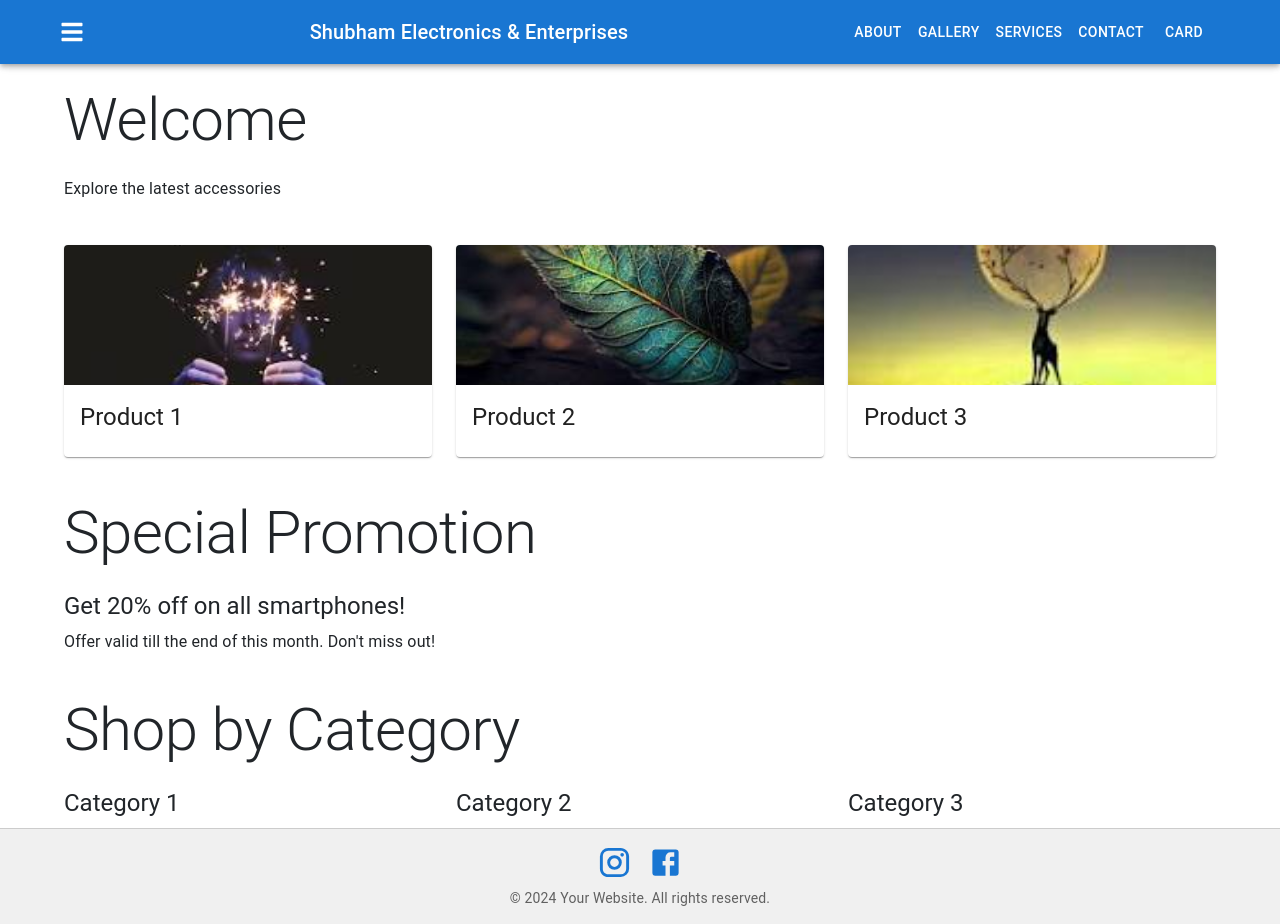
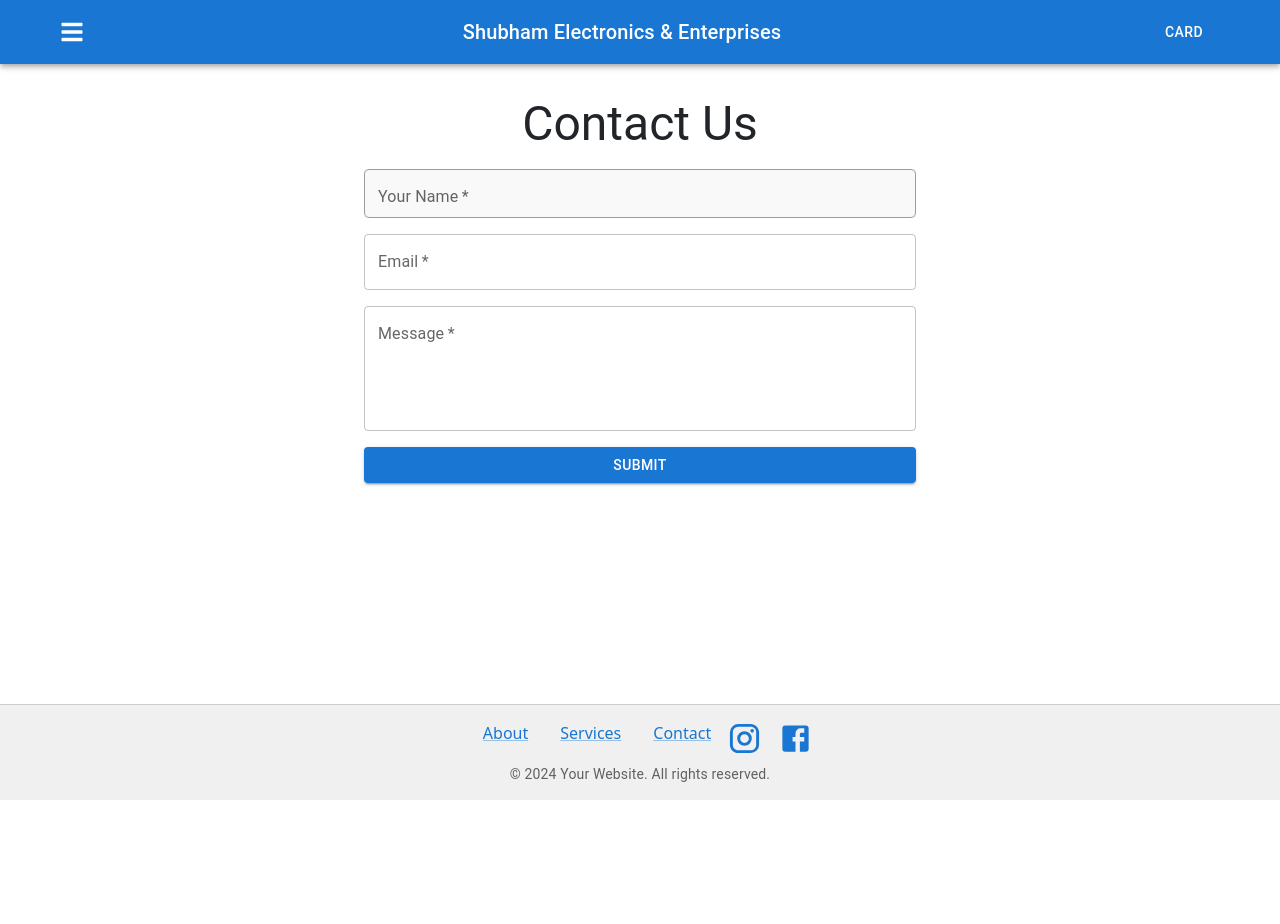
Before and after one commit to shub-h-aM/store_managment_system, a React (Create React App) app: page /contact in a window 1280 px wide. Before the commit this address led to /home. After the commit the page ends 800 px from the top, so only its background shows below. Built offline with nearby package versions, Linux system fonts and the light colour scheme; sample sign-in values are in the browser's storage.

Commit message:
added generalpages

```diff
--- a/src/App.js
+++ b/src/App.js
@@ -19,7 +19,11 @@ import CustomerItemRate from "./components/customer/CustomerItemRate";
 import useInactivityTimeout from "./components/hook/useInactivityTimeout";
 import Blog from "./components/HomePage/Blog";
 import CardDetails from './components/card/CardDetails';
-import AdminPage from './components/card/AdminPage'; // Import AdminPage
+import AdminPage from './components/card/AdminPage';
+import About from './components/GeneralPage/About';
+import Services from './components/GeneralPage/Services';
+import Contact from './components/GeneralPage/Contact';
+import Footer from './components/Footer';
 
 const App = () => {
     const [isLoggedIn, setIsLoggedIn] = useState(false);
@@ -121,6 +125,9 @@ const App = () => {
                             <Route path="/create-item" element={<CreateItem />} />
                             <Route path="/get/item" element={<Item />} />
                             <Route path="/blog" element={<Blog />} />
+                            <Route path="/about" element={<About />} />
+                            <Route path="/services" element={<Services />} />
+                            <Route path="/contact" element={<Contact />} />
                             <Route path="/get/customer_rate/list" element={<CustomerItemRate />} />
                             <Route path="/card-details" element={<CardDetails animals={animals} onAdd={handleAddAnimal} />}/> {/* Pass props to CardDetails */}
                             <Route path="/admin" element={<AdminPage animals={animals} onAdd={handleAddAnimal} onUpdate={handleUpdateAnimal} onDelete={handleDeleteAnimal} />} /> {/* AdminPage Route */}
--- a/src/components/Footer.js
+++ b/src/components/Footer.js
@@ -1,5 +1,5 @@
 import React from 'react';
-import { Box, Link, Typography } from '@mui/material';
+import { Box, Typography, Link } from '@mui/material';
 import InstagramIcon from '@mui/icons-material/Instagram';
 import FacebookIcon from '@mui/icons-material/Facebook';
 
@@ -7,6 +7,10 @@ const Footer = () => {
     return (
         <Box
             sx={{
+                position: 'fixed',
+                bottom: 0,
+                left: 0,
+                right: 0,
                 backgroundColor: '#f0f0f0',
                 py: 2,
                 px: 4,
@@ -14,6 +18,17 @@ const Footer = () => {
             }}
         >
             <Box sx={{ display: 'flex', justifyContent: 'center', mb: 1 }}>
+                <nav>
+                    <Link href="/about" sx={{ mx: 2 }}>
+                        About
+                    </Link>
+                    <Link href="/services" sx={{ mx: 2 }}>
+                        Services
+                    </Link>
+                    <Link href="/contact" sx={{ mx: 2 }}>
+                        Contact
+                    </Link>
+                </nav>
                 <Link href="https://www.instagram.com/shubham_electronic_/" target="_blank" rel="noopener noreferrer" sx={{ mr: 2 }}>
                     <InstagramIcon color="primary" fontSize="large" />
                 </Link>
--- /dev/null
+++ b/src/components/GeneralPage/About.js
@@ -0,0 +1,37 @@
+import React from 'react';
+import { Box, Typography, Container } from '@mui/material';
+import Footer from '../Footer';
+
+const About = () => {
+    return (
+        <Box
+            sx={{
+                minHeight: '94vh', // Ensure the container covers the full height of the viewport
+                display: 'flex',
+                flexDirection: 'column',
+            }}
+        >
+            <Container
+                maxWidth="md"
+                sx={{ flexGrow: 1, mt: 4, mb: 4 }}
+            >
+                <Typography variant="h3" align="center" gutterBottom>
+                    About Us
+                </Typography>
+                <Typography variant="body1" align="justify" paragraph>
+                    Welcome to our electronics and electrical shop! We specialize in the <strong>repair, sale, manufacture, and wholesale</strong> of high-quality electronics and electrical goods.
+                    With years of experience, our mission is to provide the best products and services to our customers at competitive prices.
+                </Typography>
+                <Typography variant="body1" align="justify" paragraph>
+                    Our team is dedicated to customer satisfaction, and we work closely with top brands to bring the latest technology and innovations to our store. Whether you are looking for <strong>household appliances, industrial electrical goods, or repairs</strong>, we have the expertise to meet your needs.
+                </Typography>
+                <Typography variant="body1" align="justify">
+                    Visit us today and discover why we are the <strong>trusted partner for thousands of customers and businesses</strong>.
+                </Typography>
+            </Container>
+            <Footer />
+        </Box>
+    );
+};
+
+export default About;
--- /dev/null
+++ b/src/components/GeneralPage/Contact.js
@@ -0,0 +1,62 @@
+
+import React, { useState } from 'react';
+import { Box, TextField, Button, Typography, Container } from '@mui/material';
+import Footer from "../Footer"
+
+const Contact = () => {
+    const [formData, setFormData] = useState({ name: '', email: '', message: '' });
+
+    const handleChange = (e) => {
+        const { name, value } = e.target;
+        setFormData({ ...formData, [name]: value });
+    };
+
+    const handleSubmit = (e) => {
+        e.preventDefault();
+        console.log('Form submitted:', formData);
+        setFormData({ name: '', email: '', message: '' });
+    };
+
+    return (
+        <Container maxWidth="sm" sx={{ mt: 4, mb: 4 }}>
+            <Typography variant="h3" align="center" gutterBottom>
+                Contact Us
+            </Typography>
+            <Box component="form" onSubmit={handleSubmit} sx={{ display: 'flex', flexDirection: 'column', gap: 2 }}>
+                <TextField
+                    label="Your Name"
+                    name="name"
+                    value={formData.name}
+                    onChange={handleChange}
+                    required
+                    fullWidth
+                />
+                <TextField
+                    label="Email"
+                    name="email"
+                    type="email"
+                    value={formData.email}
+                    onChange={handleChange}
+                    required
+                    fullWidth
+                />
+                <TextField
+                    label="Message"
+                    name="message"
+                    value={formData.message}
+                    onChange={handleChange}
+                    required
+                    multiline
+                    rows={4}
+                    fullWidth
+                />
+                <Button type="submit" variant="contained" color="primary">
+                    Submit
+                </Button>
+            </Box>
+            <Footer />
+        </Container>
+    );
+};
+
+export default Contact;
--- /dev/null
+++ b/src/components/GeneralPage/Services.js
@@ -0,0 +1,69 @@
+import React from 'react';
+import { Box, Typography, Container, List, ListItem, ListItemIcon, ListItemText } from '@mui/material';
+import BuildIcon from '@mui/icons-material/Build';
+import StoreIcon from '@mui/icons-material/Store';
+import LocalShippingIcon from '@mui/icons-material/LocalShipping';
+import HandymanIcon from '@mui/icons-material/Handyman';
+import Footer from "../Footer";
+
+const Services = () => {
+    return (
+        <Box
+            sx={{
+                minHeight: '94vh', // Ensures the full height of the viewport
+                display: 'flex',
+                flexDirection: 'column',
+            }}
+        >
+            <Container
+                maxWidth="md"
+                sx={{ flexGrow: 1, mt: 4, mb: 4 }}
+            >
+                <Typography variant="h3" align="center" gutterBottom>
+                    Our Services
+                </Typography>
+                <List>
+                    <ListItem>
+                        <ListItemIcon>
+                            <BuildIcon color="primary" />
+                        </ListItemIcon>
+                        <ListItemText
+                            primary="Repair Services"
+                            secondary="Expert repair services for electronic and electrical devices."
+                        />
+                    </ListItem>
+                    <ListItem>
+                        <ListItemIcon>
+                            <StoreIcon color="primary" />
+                        </ListItemIcon>
+                        <ListItemText
+                            primary="Sales"
+                            secondary="Retail and wholesale of electronic and electrical goods."
+                        />
+                    </ListItem>
+                    <ListItem>
+                        <ListItemIcon>
+                            <HandymanIcon color="primary" />
+                        </ListItemIcon>
+                        <ListItemText
+                            primary="Manufacturing"
+                            secondary="Custom manufacturing of electrical and electronic products."
+                        />
+                    </ListItem>
+                    <ListItem>
+                        <ListItemIcon>
+                            <LocalShippingIcon color="primary" />
+                        </ListItemIcon>
+                        <ListItemText
+                            primary="Wholesale & Distribution"
+                            secondary="Bulk supply and distribution for businesses."
+                        />
+                    </ListItem>
+                </List>
+            </Container>
+            <Footer />
+        </Box>
+    );
+};
+
+export default Services;
--- a/src/components/Headers.js
+++ b/src/components/Headers.js
@@ -14,23 +14,8 @@ const Headers = ({ toggleMenu }) => {
                         Shubham Electronics & Enterprises
                     </Typography>
                     <nav>
-                        <Button color="inherit" href="/about">About</Button>
-                        <Button color="inherit" href="/gallery">Gallery</Button>
-                        <Button color="inherit" href="/services">Services</Button>
-                        <Button color="inherit" href="/contact">Contact</Button>
                         <Button color="inherit" href="/card-details">Card</Button>
                     </nav>
-                    {/*<div>*/}
-                    {/*    <IconButton color="black" href="#">*/}
-                    {/*        <FacebookIcon color="primary" fontSize="medium" />*/}
-                    {/*    </IconButton>*/}
-                    {/*    <IconButton color="red" href="https://www.instagram.com/shubham_electronic_/">*/}
-                    {/*        <i className="bi bi-instagram"></i>*/}
-                    {/*    </IconButton>*/}
-                    {/*    <IconButton color="inherit" href="#">*/}
-                    {/*        <i className="bi bi-linkedin"></i>*/}
-                    {/*    </IconButton>*/}
-                    {/*</div>*/}
                 </Container>
             </Toolbar>
         </AppBar>
--- a/src/components/LoginPage.js
+++ b/src/components/LoginPage.js
@@ -14,7 +14,6 @@ import Typography from '@mui/material/Typography';
 import { createTheme, ThemeProvider } from '@mui/material/styles';
 import axios from "axios";
 import {useState} from "react";
-import Footer from "./Footer";
 
 const defaultTheme = createTheme();
 
@@ -128,7 +127,6 @@ const LoginPage = ({ onLogin }) => {
                                         {"Don't have an account? Sign Up"}
                                     </Link>
                                 </Grid>
-                                <Footer />
                             </Grid>
                         </Box>
                     </Box>
--- a/src/components/customer/CustomerItemRate.js
+++ b/src/components/customer/CustomerItemRate.js
@@ -165,7 +165,7 @@ const CustomerItemRate = () => {
                 onPageChange={handleChangePage}
                 onRowsPerPageChange={handleChangeRowsPerPage}
             />
-            <hr />g
+            <hr />
             <Footer />
         </div>
     );
```
